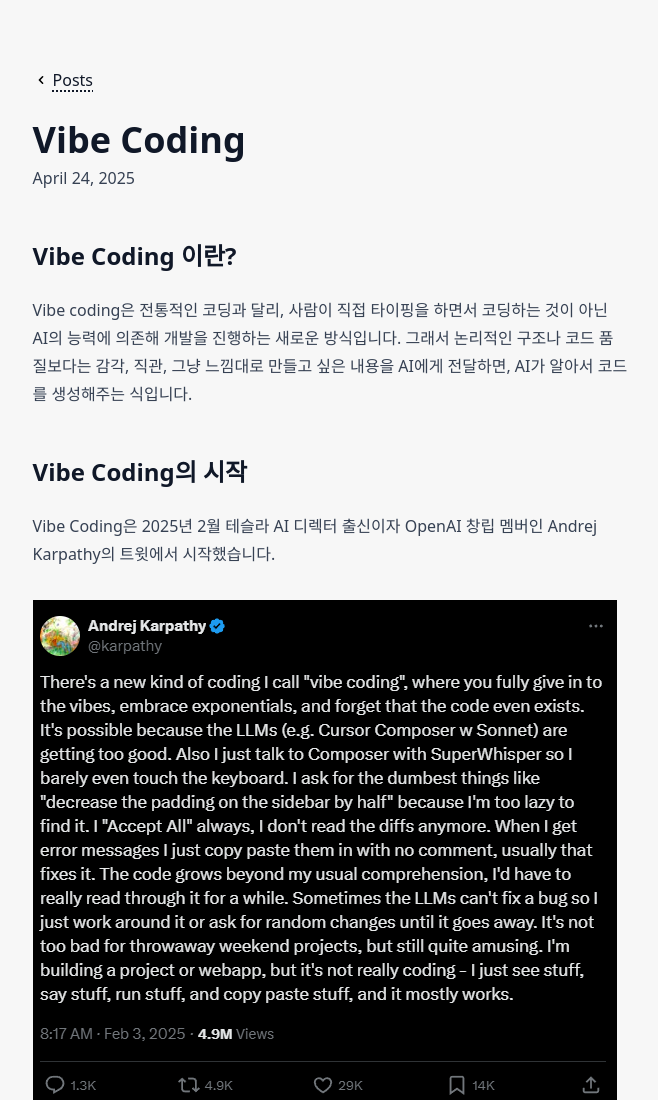
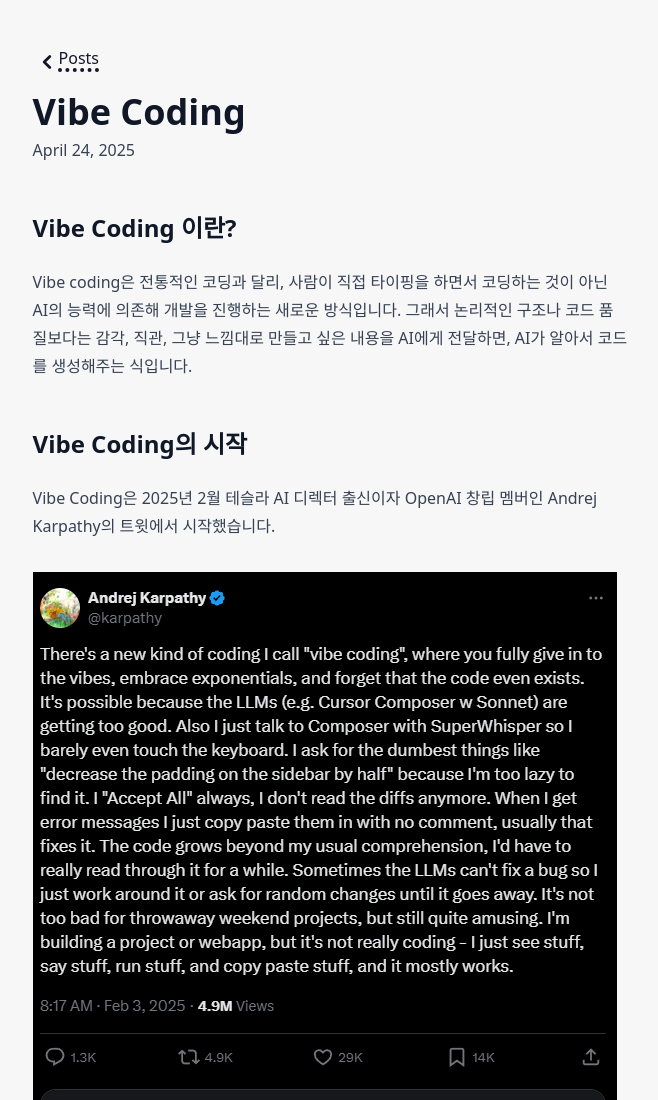
Before and after one commit to Heunsig/tech-in-korean, an Eleventy site: page src/posts/vibe-coding.md in a window 1280 px wide. Shown: the top 1100 px of the page, without its empty margins (310-968 px from the left). Built offline with nearby package versions, Linux system fonts and the light colour scheme; Eleventy itself is replaced by a stand-in of ours; files that its build step writes are made by us from their sources; what shiki would draw is missing.

Commit message:
fix(list-back-button): 돌아가기 버튼 SVG 아이콘으로 변경 및 스타일 수정

```diff
--- a/src/_includes/list-back-button.njk
+++ b/src/_includes/list-back-button.njk
@@ -1,4 +1,12 @@
-<a href="/" class="inline-flex items-center gap-1 decoration-dotted underline-offset-4 decoration-2 hover:decoration-purple-800">
-  <img src="/assets/images/common/icons/heroicons-solid:chevron-left.svg" alt="arrow-long-left" class="w-4 h-4 m-0" />
-  <span>Posts</span>
+<a href="/" class="inline-flex items-center gap-1 decoration-dotted underline-offset-4 decoration-4 mb-4 hover:decoration-purple-800 hover:text-purple-800 transition-all duration-150">
+  <svg
+    xmlns="http://www.w3.org/2000/svg"
+    width="20"
+    height="20"
+    viewBox="0 0 20 20"
+    class="w-7 h-7 mt-2"
+  >
+    <path fill="currentColor" fill-rule="evenodd" d="M12.707 5.293a1 1 0 0 1 0 1.414L9.414 10l3.293 3.293a1 1 0 0 1-1.414 1.414l-4-4a1 1 0 0 1 0-1.414l4-4a1 1 0 0 1 1.414 0" clip-rule="evenodd"/>
+  </svg>
+  <span class="-ml-1.5">Posts</span>
 </a>
```
Also changed, not shown: src/assets/styles/tailwind.css.
